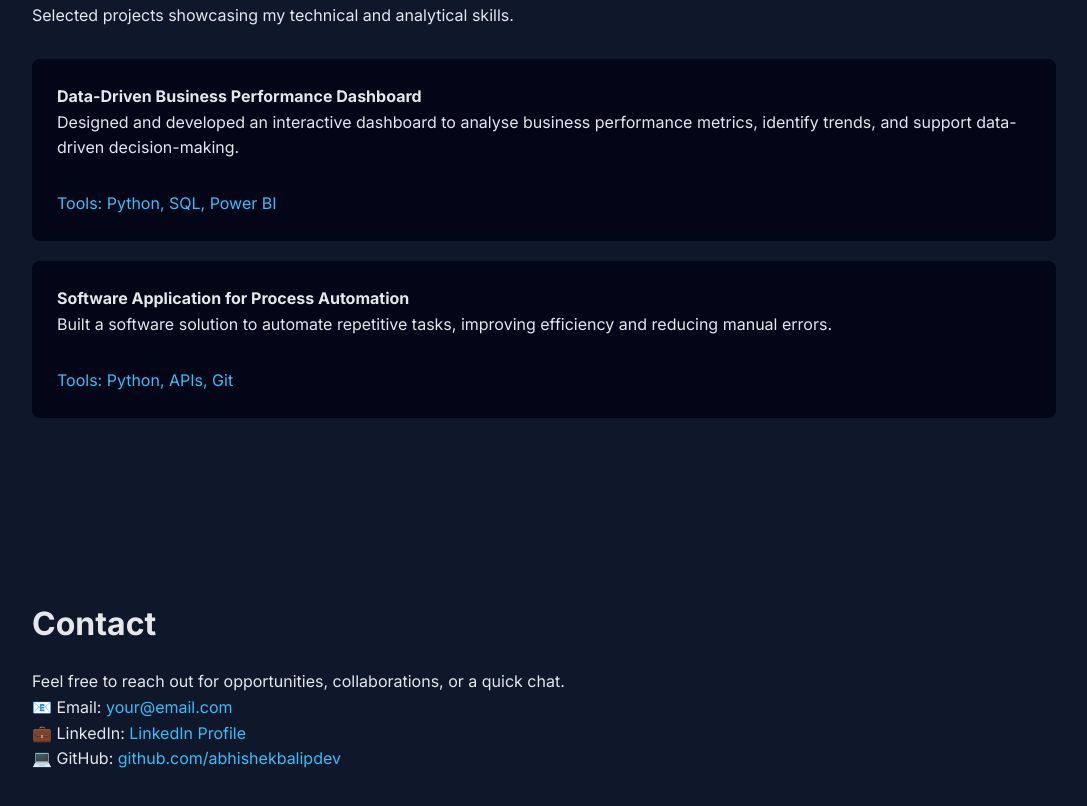
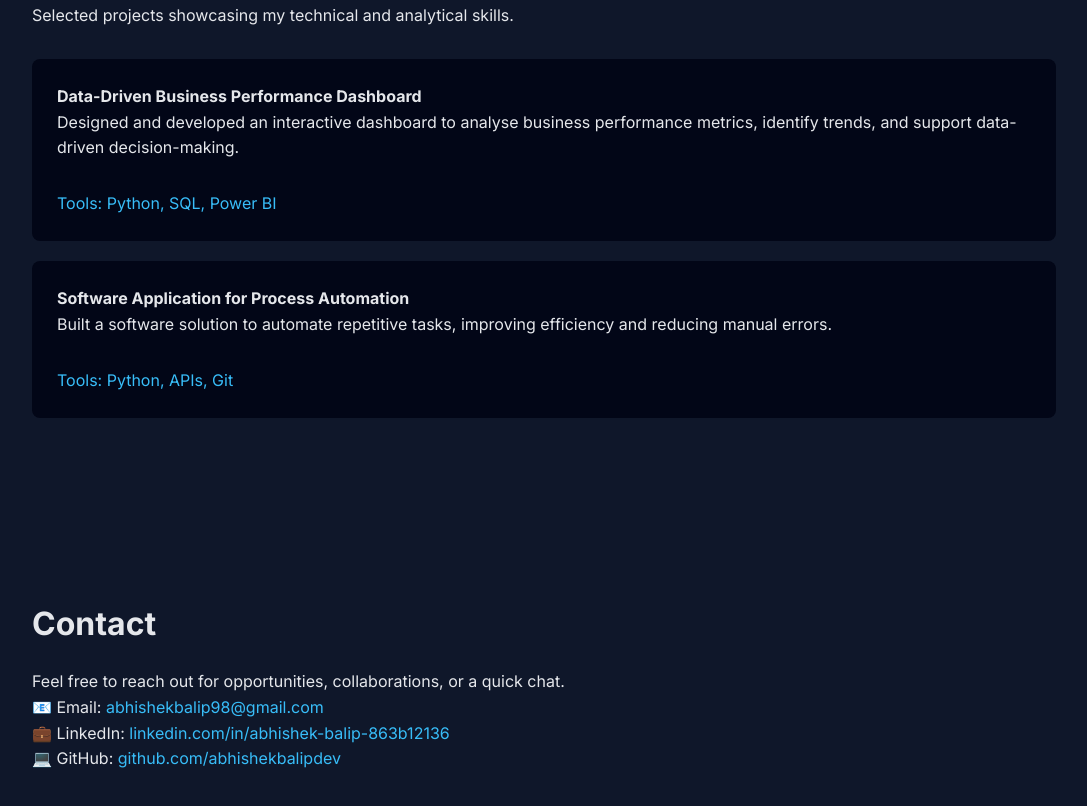
Before and after one commit to abhishekbalipdev/abhishekbalipdev.github.io, a plain HTML site: page index.html in a window 1280 px wide. Shown: the part 1974-2780 px from the top of the page, without its empty margins (96-1183 px from the left). Drawn offline with Linux system fonts and the light colour scheme.

Commit message:
Update index.html

```diff
--- a/index.html
+++ b/index.html
@@ -17,7 +17,7 @@
     <p>I build scalable solutions and turn data into actionable business insights.</p>
 
     <div class="buttons">
-      <a href="#" class="btn primary">Download CV</a>
+      <a href="./assets/Abhishek_Balip_CV.pdf" class="btn primary" target="_blank" rel="noopener">Download CV</a>
       <a href="#projects" class="btn secondary">View Projects</a>
     </div>
   </header>
@@ -87,8 +87,8 @@
       Feel free to reach out for opportunities, collaborations, or a quick chat.
     </p>
     <p>
-      📧 Email: <a href="mailto:your@email.com">your@email.com</a><br>
-      💼 LinkedIn: <a href="#">LinkedIn Profile</a><br>
+      📧 Email: <a href="mailto:abhishekbalip98@gmail.com">abhishekbalip98@gmail.com</a><br>
+      💼 LinkedIn: <a href="https://www.linkedin.com/in/abhishek-balip-863b12136/" target="_blank" rel="noopener">linkedin.com/in/abhishek-balip-863b12136</a><br>
       💻 GitHub: <a href="https://github.com/abhishekbalipdev">github.com/abhishekbalipdev</a>
     </p>
   </section>
```
